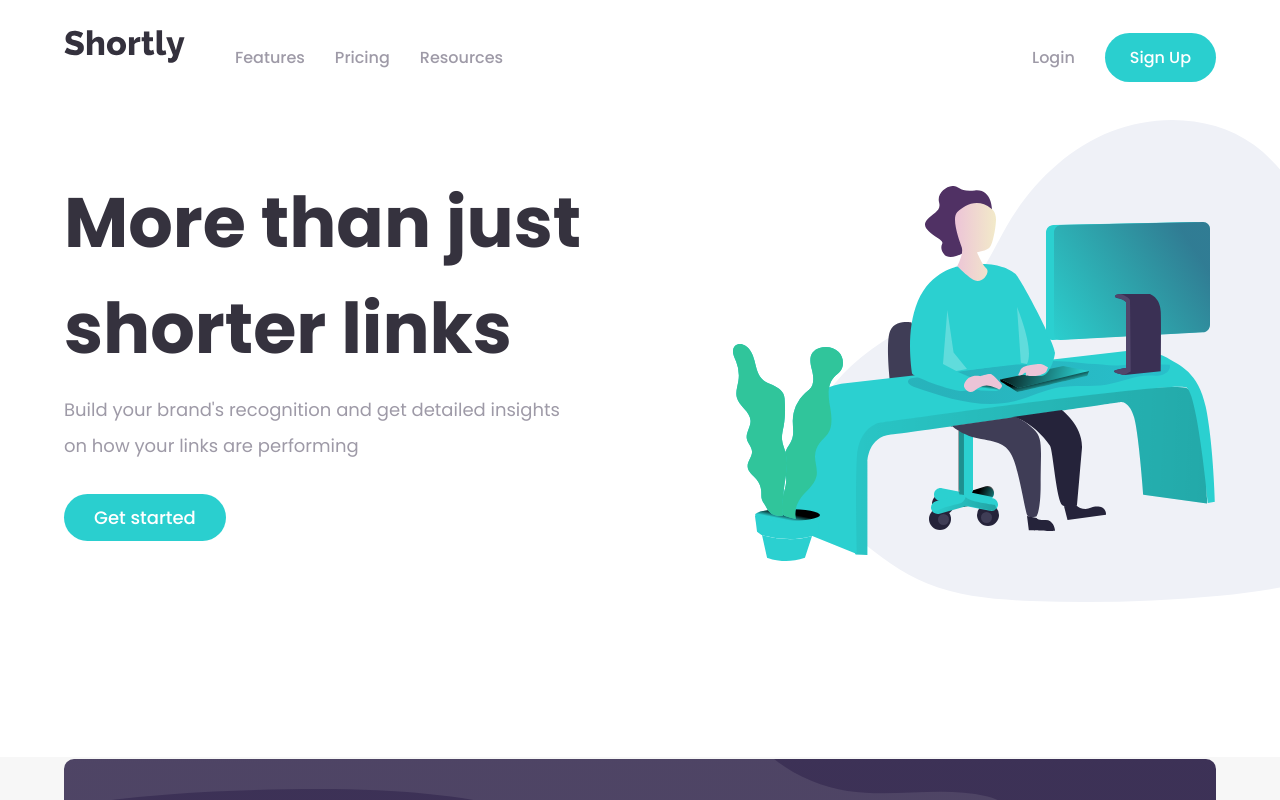
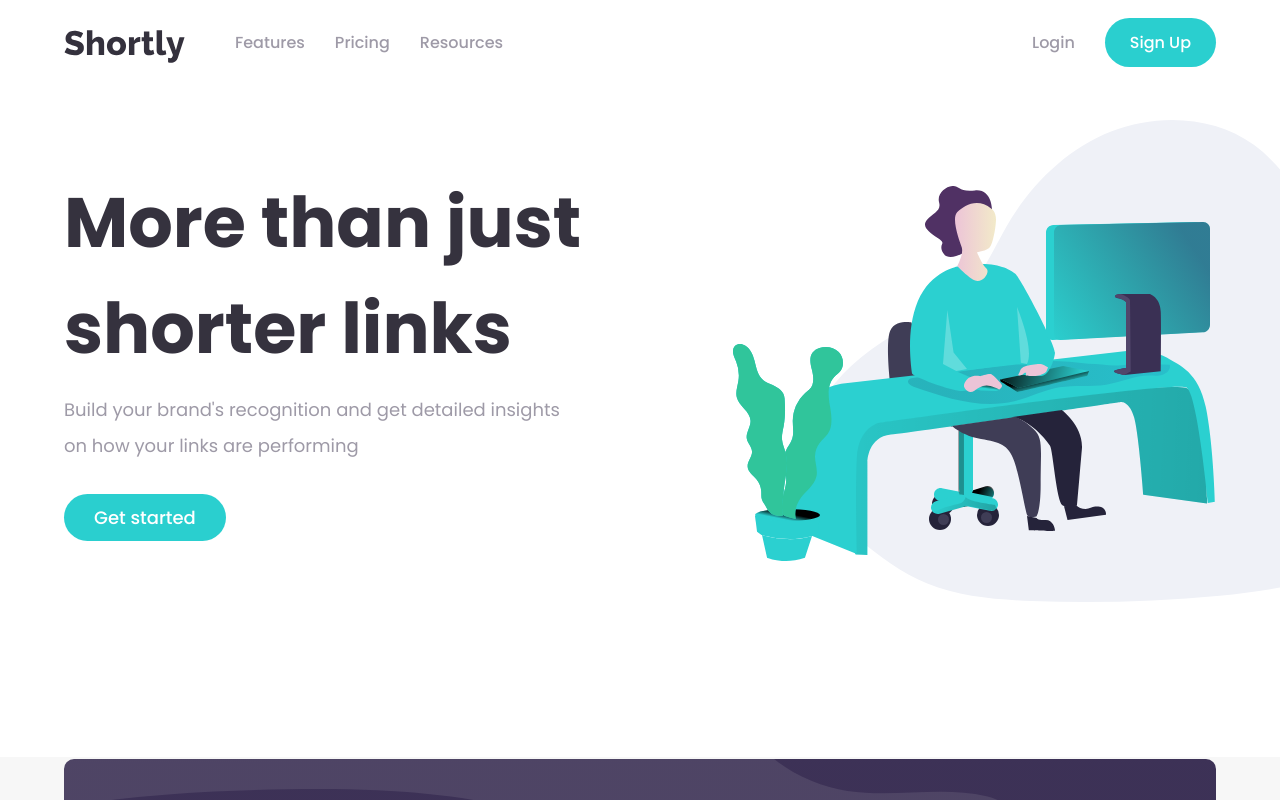
Before and after one commit to chiefcipher/url-shortener, a React (Create React App) app: page / in a window 1280 px wide. Shown: the top 800 px of the page. Built offline with nearby package versions, Linux system fonts and the light colour scheme; no server answers.

Commit message:
nav bug fix

```diff
--- a/src/components/Hero/Hero.jsx
+++ b/src/components/Hero/Hero.jsx
@@ -1,6 +1,6 @@
 import React from "react";
-import { ReactComponent as Illustration } from "./illustration-working.svg";
 import IllustrationLogo from './illustration-working.svg'
+
 export const Hero = ()=> {
     return (
         <section className="hero">
@@ -15,7 +15,7 @@ export const Hero = ()=> {
             </div>
         </div>
         <div className="hero__image">
-            <img src={IllustrationLogo} />
+            <img src={IllustrationLogo} alt=""/>
         </div>
         </section>
     )
--- a/src/containers/App/sass/_nav.scss
+++ b/src/containers/App/sass/_nav.scss
@@ -2,7 +2,8 @@
     display: flex ;
     flex-direction: row ;
     justify-content: space-between;
-    align-items: baseline ;
+    align-items: flex-start;
+    height : fit-content ;
     width : 90%  ;
 
     margin : 3rem  auto ;
@@ -27,6 +28,7 @@
         display: flex ;
         flex-direction: row ;
         justify-content: space-between ;
+        align-items : center ;
 
 
         @media (max-width : 750px ) {
```
